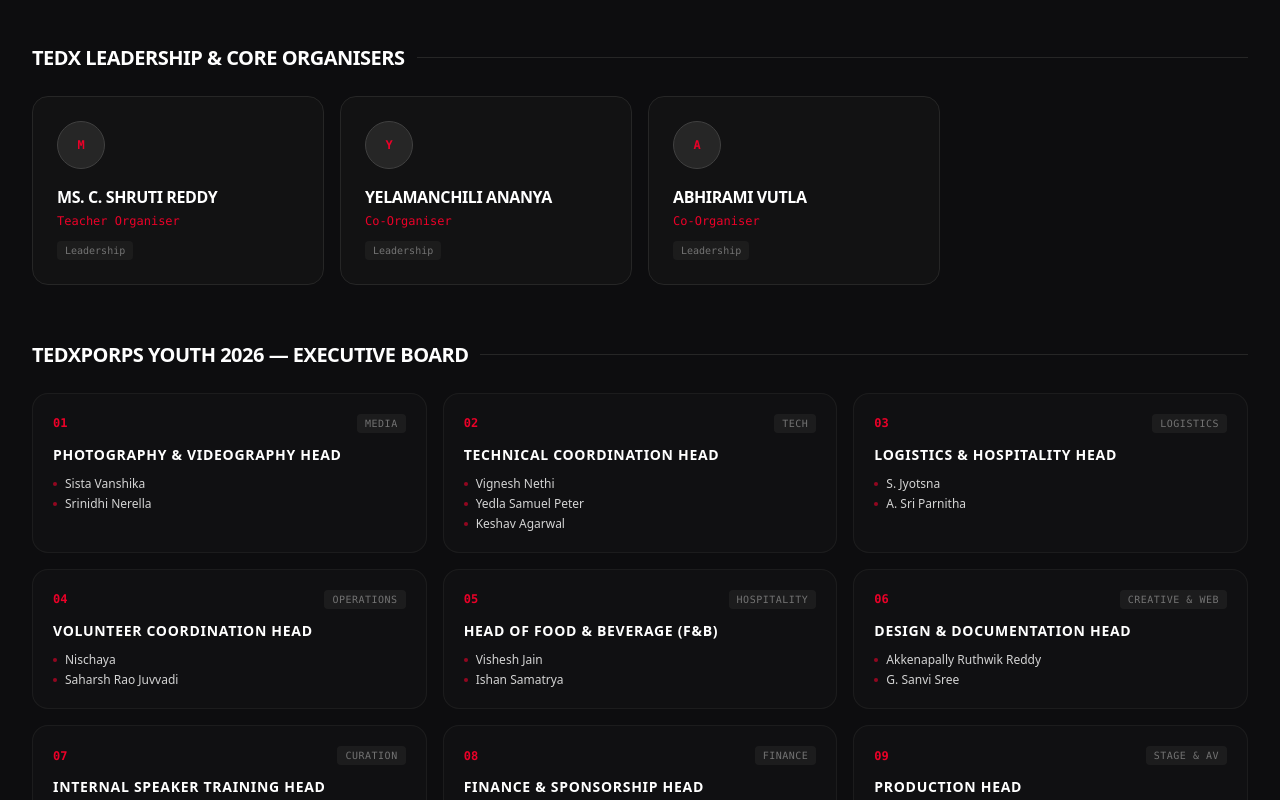
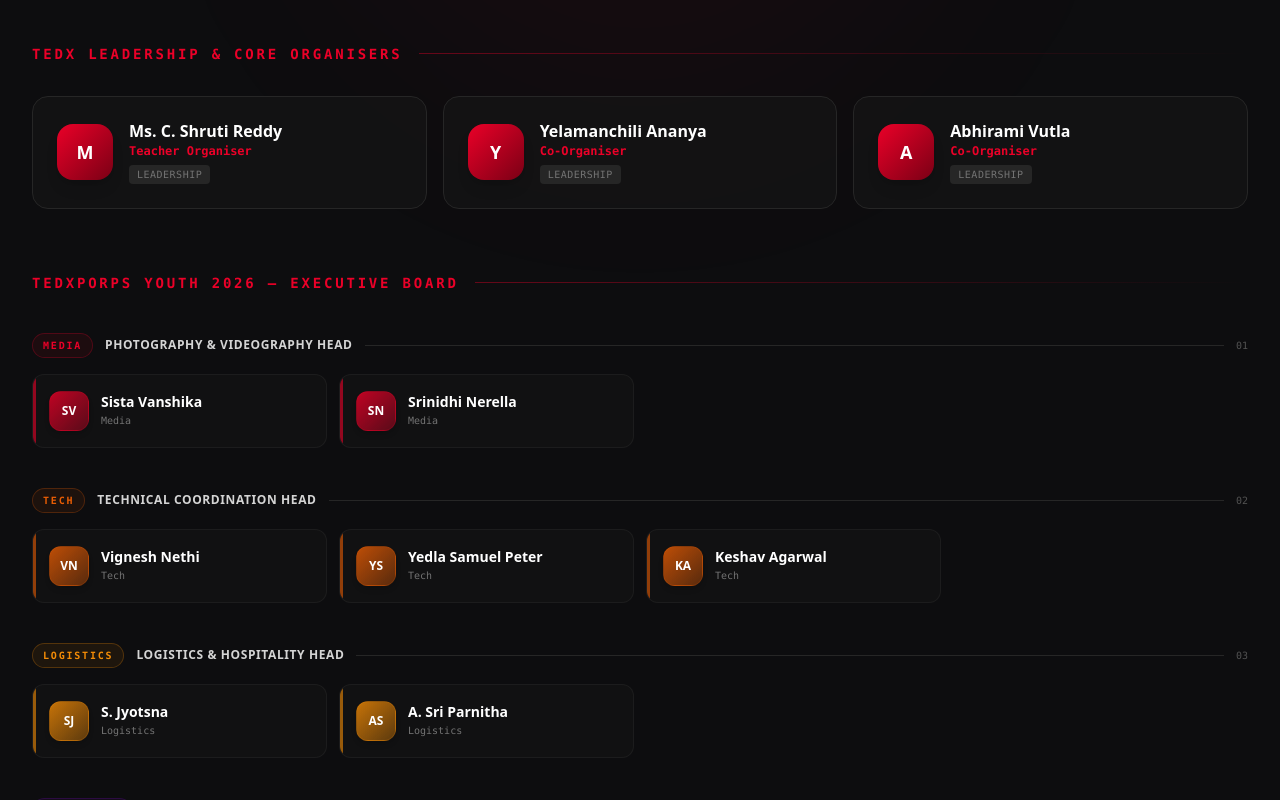
Before and after one commit to ruthwwikreddy/tedx-porps, a Next.js app: page / in a window 1280 px wide. Shown: the part 10760-11560 px from the top of the page. Built offline with nearby package versions, Linux system fonts and the light colour scheme.

Commit message:
feat: redesign EB section with individual person cards, initials avatars, dept accent colours

```diff
--- a/src/components/Organizers.tsx
+++ b/src/components/Organizers.tsx
@@ -2,10 +2,37 @@
 import { SectionHeading } from './SectionHeading';
 import { ORGANIZERS_DATA } from '@/data/content';
 
+// Department accent colours cycling through a warm palette
+const DEPT_COLORS = [
+  '#eb0028', '#e85d04', '#f48c06', '#7209b7',
+  '#3a0ca3', '#4361ee', '#4cc9f0', '#06d6a0',
+  '#ff006e', '#8338ec',
+];
+
+// Flatten each head into its own card entry
+type PersonCard = {
+  name: string;
+  department: string;
+  badge: string;
+  deptIndex: number;
+};
+
 export const Organizers: React.FC = () => {
+  const allPeople: PersonCard[] = ORGANIZERS_DATA.executiveBoard.flatMap((dept, idx) =>
+    dept.heads.map((name) => ({
+      name,
+      department: dept.department,
+      badge: dept.badge,
+      deptIndex: idx,
+    }))
+  );
+
   return (
-    <section id="organizers" className="py-24 bg-[#0d0d0f] relative">
-      <div className="max-w-7xl mx-auto px-4 sm:px-6 lg:px-8">
+    <section id="organizers" className="py-24 bg-[#0d0d0f] relative overflow-hidden">
+      {/* Subtle background glow */}
+      <div className="absolute -top-40 left-1/2 -translate-x-1/2 w-[600px] h-[600px] bg-[#eb0028]/5 rounded-full blur-[120px] pointer-events-none" />
+
+      <div className="max-w-7xl mx-auto px-4 sm:px-6 lg:px-8 relative">
         <SectionHeading
           number="08"
           badge="Curators & Producers"
@@ -13,74 +40,120 @@
           subtitle="Driven by student ambition, dedicated mentorship, and an unyielding commitment to sharing transformative ideas."
         />
 
-        {/* Category I: Core Leadership */}
-        <div className="mb-14">
-          <div className="flex items-center gap-3 mb-6">
-            <h3 className="text-xl font-bold uppercase tracking-tight text-white">
+        {/* ── Leadership ── */}
+        <div className="mb-16">
+          <div className="flex items-center gap-4 mb-8">
+            <h3 className="text-sm font-mono uppercase tracking-[0.2em] text-[#eb0028] font-bold whitespace-nowrap">
               TEDx Leadership &amp; Core Organisers
             </h3>
-            <div className="h-[1px] flex-1 bg-neutral-800" />
+            <div className="h-px flex-1 bg-gradient-to-r from-[#eb0028]/40 to-transparent" />
           </div>
 
-          <div className="grid grid-cols-1 sm:grid-cols-2 lg:grid-cols-4 gap-4">
+          <div className="grid grid-cols-1 sm:grid-cols-2 lg:grid-cols-3 gap-4">
             {ORGANIZERS_DATA.leadership.map((member) => (
               <div
                 key={member.id}
-                className="p-6 rounded-2xl bg-neutral-900/60 border border-neutral-800 hover:border-[#eb0028]/40 transition-all group"
+                className="relative p-6 rounded-2xl bg-neutral-900/60 border border-neutral-800 hover:border-[#eb0028]/50 transition-all duration-300 group overflow-hidden"
               >
-                <div className="w-12 h-12 rounded-full bg-neutral-800 border border-neutral-700 flex items-center justify-center text-xs font-mono text-[#eb0028] mb-4 group-hover:border-[#eb0028] transition-colors font-bold">
+                {/* Hover glow */}
+                <div className="absolute inset-0 bg-gradient-to-br from-[#eb0028]/0 to-[#eb0028]/5 opacity-0 group-hover:opacity-100 transition-opacity duration-300 pointer-events-none rounded-2xl" />
+
+                <div className="flex items-center gap-4 relative">
+                  {/* Avatar */}
+                  <div
+                    className="w-14 h-14 rounded-2xl flex items-center justify-center text-lg font-black text-white flex-shrink-0 shadow-lg"
+                    style={{ background: 'linear-gradient(135deg, #eb0028, #7a0015)' }}
+                  >
                     {member.name.charAt(0)}
                   </div>
-                <h4 className="text-base font-bold text-white uppercase tracking-tight">
-                  {member.name}
-                </h4>
-                <p className="text-xs font-mono text-[#eb0028] mt-1 font-medium">
-                  {member.role}
-                </p>
-                <span className="inline-block mt-3 text-[10px] font-mono text-neutral-500 bg-neutral-800/50 px-2 py-0.5 rounded">
+                  <div>
+                    <h4 className="text-base font-bold text-white leading-tight">{member.name}</h4>
+                    <p className="text-xs font-mono text-[#eb0028] mt-0.5 font-semibold">{member.role}</p>
+                    <span className="inline-block mt-1.5 text-[10px] font-mono text-neutral-500 bg-neutral-800 px-2 py-0.5 rounded uppercase tracking-wider">
                       {member.category}
                     </span>
+                  </div>
+                </div>
               </div>
             ))}
           </div>
         </div>
 
-        {/* Category II: Executive Board */}
+        {/* ── Executive Board ── */}
         <div>
-          <div className="flex items-center gap-3 mb-6">
-            <h3 className="text-xl font-bold uppercase tracking-tight text-white">
+          <div className="flex items-center gap-4 mb-10">
+            <h3 className="text-sm font-mono uppercase tracking-[0.2em] text-[#eb0028] font-bold whitespace-nowrap">
               TEDxPORPS Youth 2026 — Executive Board
             </h3>
-            <div className="h-[1px] flex-1 bg-neutral-800" />
+            <div className="h-px flex-1 bg-gradient-to-r from-[#eb0028]/40 to-transparent" />
           </div>
 
-          <div className="grid grid-cols-1 md:grid-cols-2 lg:grid-cols-3 gap-4">
-            {ORGANIZERS_DATA.executiveBoard.map((dept, idx) => (
-              <div
-                key={dept.department}
-                className="p-5 rounded-2xl bg-neutral-900/40 border border-white/5 hover:border-[#eb0028]/20 transition-all group"
+          {/* Department sections — each dept gets a labelled row of person cards */}
+          <div className="space-y-10">
+            {ORGANIZERS_DATA.executiveBoard.map((dept, deptIdx) => {
+              const color = DEPT_COLORS[deptIdx % DEPT_COLORS.length];
+              return (
+                <div key={dept.department}>
+                  {/* Dept label row */}
+                  <div className="flex items-center gap-3 mb-4">
+                    <span
+                      className="text-[10px] font-mono uppercase tracking-[0.18em] font-bold px-2.5 py-1 rounded-full border"
+                      style={{ color, borderColor: `${color}40`, background: `${color}12` }}
                     >
-                <div className="flex items-center justify-between mb-3">
-                  <span className="text-xs font-mono text-[#eb0028] font-bold">
-                    {String(idx + 1).padStart(2, '0')}
-                  </span>
-                  <span className="text-[10px] font-mono text-neutral-500 bg-neutral-800/60 px-2 py-0.5 rounded uppercase tracking-wider">
                       {dept.badge}
                     </span>
+                    <span className="text-xs font-semibold text-neutral-300 uppercase tracking-wider">
+                      {dept.department}
+                    </span>
+                    <div className="h-px flex-1 bg-neutral-800" />
+                    <span className="text-[10px] font-mono text-neutral-600">
+                      {String(deptIdx + 1).padStart(2, '0')}
+                    </span>
                   </div>
-                <h4 className="text-sm font-bold text-white uppercase tracking-wider mb-3 leading-snug">
-                  {dept.department}
-                </h4>
-                <div className="flex flex-col gap-1">
-                  {dept.heads.map((name) => (
-                    <span key={name} className="text-xs text-neutral-300 flex items-center gap-2">
-                      <span className="w-1 h-1 rounded-full bg-[#eb0028]/60 flex-shrink-0" />
-                      {name}
-                    </span>
-                  ))}
+
+                  {/* Person cards */}
+                  <div className="grid grid-cols-1 sm:grid-cols-2 md:grid-cols-3 lg:grid-cols-4 gap-3">
+                    {dept.heads.map((name) => {
+                      const initials = name
+                        .split(' ')
+                        .filter(Boolean)
+                        .slice(0, 2)
+                        .map((w) => w[0].toUpperCase())
+                        .join('');
+                      return (
+                        <div
+                          key={name}
+                          className="relative flex items-center gap-3 p-4 rounded-xl bg-neutral-900/50 border border-neutral-800/60 hover:border-neutral-700 hover:bg-neutral-900 transition-all duration-200 group overflow-hidden"
+                        >
+                          {/* Left accent bar */}
+                          <div
+                            className="absolute left-0 top-0 bottom-0 w-[3px] rounded-l-xl opacity-60 group-hover:opacity-100 transition-opacity"
+                            style={{ background: color }}
+                          />
+
+                          {/* Avatar circle */}
+                          <div
+                            className="w-10 h-10 rounded-xl flex items-center justify-center text-xs font-black text-white flex-shrink-0 shadow-md"
+                            style={{
+                              background: `linear-gradient(135deg, ${color}cc, ${color}55)`,
+                              border: `1px solid ${color}30`,
+                            }}
+                          >
+                            {initials}
+                          </div>
+
+                          {/* Name */}
+                          <div className="min-w-0">
+                            <p className="text-sm font-bold text-white leading-tight truncate">{name}</p>
+                            <p className="text-[10px] font-mono text-neutral-500 mt-0.5 truncate">{dept.badge}</p>
                           </div>
                         </div>
-            ))}
+                      );
+                    })}
+                  </div>
+                </div>
+              );
+            })}
           </div>
         </div>
       </div>
```
Lines whose indentation alone changed are shown as unchanged.
